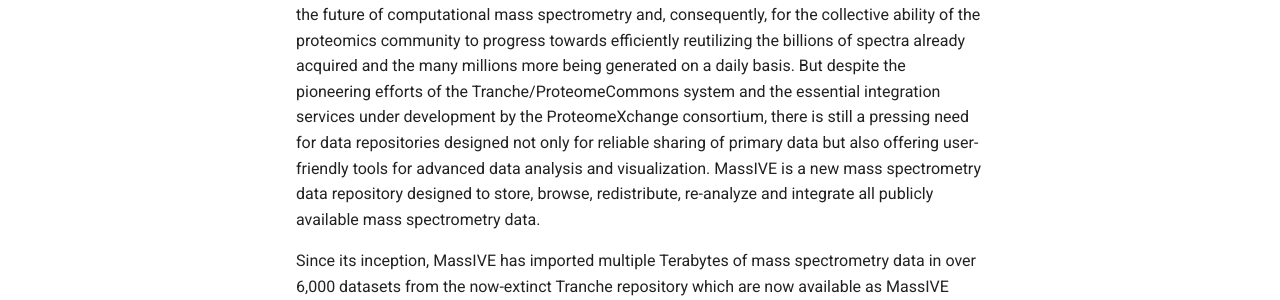
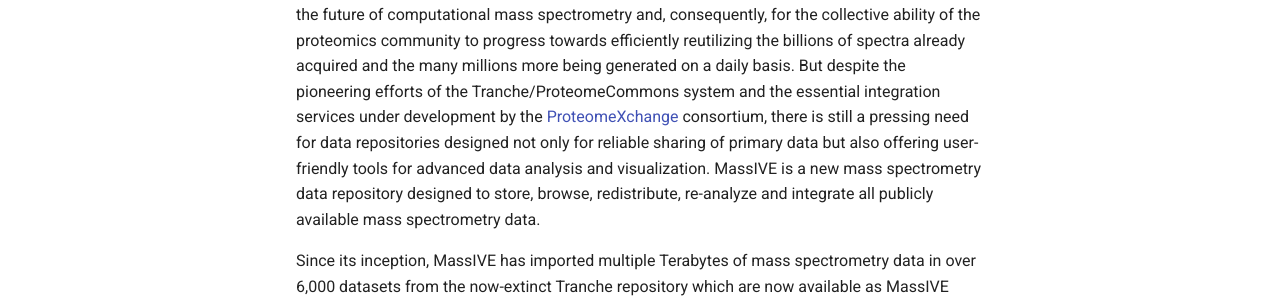
Before and after one commit to CCMS-UCSD/MassIVEDocumentation, an MkDocs documentation site: the page built from docs/index.md, in a window 1280 px wide and 1190 px high. Shown: the part 720-1020 px from the top of the window. Built offline with MkDocs 1.6.1 and Material for MkDocs 9.7.7, drawn with Linux system fonts in a browser that asks for light colours; part of the change alters nothing that is shown; some of the changed text lies outside the part shown.

```diff
--- a/docs/index.md
+++ b/docs/index.md
@@ -4,6 +4,6 @@
 
 MassIVE is a worldwide mass spectrometry data repository integrated into a flexible, scalable, user-friendly framework offering a diverse set of data analysis algorithms.
 
-The public availability of mass spectrometry data is increasingly recognized as indispensable for the future of computational mass spectrometry and, consequently, for the collective ability of the proteomics community to progress towards efficiently reutilizing the billions of spectra already acquired and the many millions more being generated on a daily basis. But despite the pioneering efforts of the Tranche/ProteomeCommons system and the essential integration services under development by the ProteomeXchange consortium, there is still a pressing need for data repositories designed not only for reliable sharing of primary data but also offering user-friendly tools for advanced data analysis and visualization. MassIVE is a new mass spectrometry data repository designed to store, browse, redistribute, re-analyze and integrate all publicly available mass spectrometry data.
+The public availability of mass spectrometry data is increasingly recognized as indispensable for the future of computational mass spectrometry and, consequently, for the collective ability of the proteomics community to progress towards efficiently reutilizing the billions of spectra already acquired and the many millions more being generated on a daily basis. But despite the pioneering efforts of the Tranche/ProteomeCommons system and the essential integration services under development by the [ProteomeXchange](http://www.proteomexchange.org/) consortium, there is still a pressing need for data repositories designed not only for reliable sharing of primary data but also offering user-friendly tools for advanced data analysis and visualization. MassIVE is a new mass spectrometry data repository designed to store, browse, redistribute, re-analyze and integrate all publicly available mass spectrometry data.
 
 Since its inception, MassIVE has imported multiple Terabytes of mass spectrometry data in over 6,000 datasets from the now-extinct Tranche repository which are now available as MassIVE datasets and can be searched using the original Tranche hash strings. In addition, new datasets submissions to MassIVE already more than doubled the volume of data recovered from Tranche and continue to increase the volume and diversity of mass spectrometry data available to the proteomics community.
```
